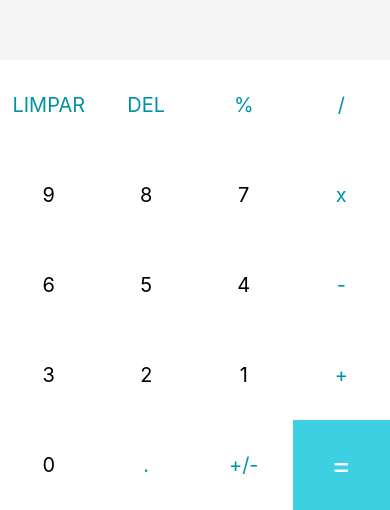
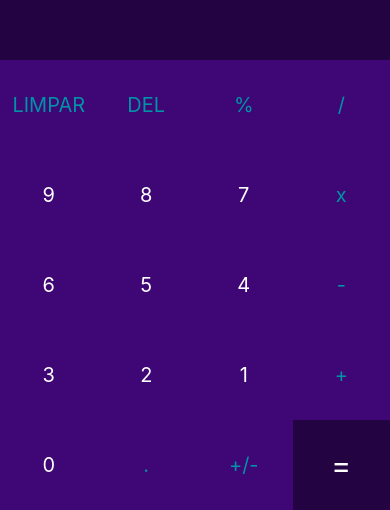
Before and after one commit to GustavoAniel/Calculadora_Senac, a React Native app: screen / in a window 390 px wide. Shown: the part 334-844 px from the top of the page. Built offline with nearby package versions, Linux system fonts and the light colour scheme.

Commit message:
Correção de cores

```diff
--- a/App.js
+++ b/App.js
@@ -76,12 +76,12 @@
 
         {buttons.map((button) =>
           button === '=' ? // Mapeamento do botão =
-        <TouchableOpacity onPress={() => handleInput(button)} key={button} style={[styles.button, {backgroundColor: '#3dd0e3'}]}>
+        <TouchableOpacity onPress={() => handleInput(button)} key={button} style={[styles.button, {backgroundColor: '#240342'}]}>
           <Text style={[styles.textButton, {color: "white", fontSize: 30}]}>{button}</Text>
         </TouchableOpacity>
           : // Mapeamento dos outros botões
           <TouchableOpacity onPress={() => handleInput(button)} key={button} style={styles.button}>
-            <Text style={[styles.textButton, {color: typeof(button) === 'number' ? 'black': '#0093a6'}]}>{button}</Text>
+            <Text style={[styles.textButton, {color: typeof(button) === 'number' ? 'white': '#0093a6'}]}>{button}</Text>
           </TouchableOpacity>
         )}
       </View>
@@ -98,17 +98,17 @@
   results: {
     flex: 2,
     justifyContent: "center",
-    backgroundColor: "#f5f5f5"
+    backgroundColor: "#240342"
   },
   resultText: {
-    color: "#282F38",
+    color: "white",
     fontSize: 32,
     fontWeight: "bold",
     padding: 12,
     textAlign: "right"
   },
   historyText:{
-    color: "#7c7c7c",
+    color: "gray",
     fontSize: 20,
     marginRight: 10,
     alignSelf: 'flex-end',
@@ -118,7 +118,7 @@
     flexWrap: 'wrap',
   },
   button: {
-    backgroundColor: 'white',
+    backgroundColor: '#3F0675',
     alignItems: 'center',
     justifyContent: 'center',
     minWidth: 90,
```
